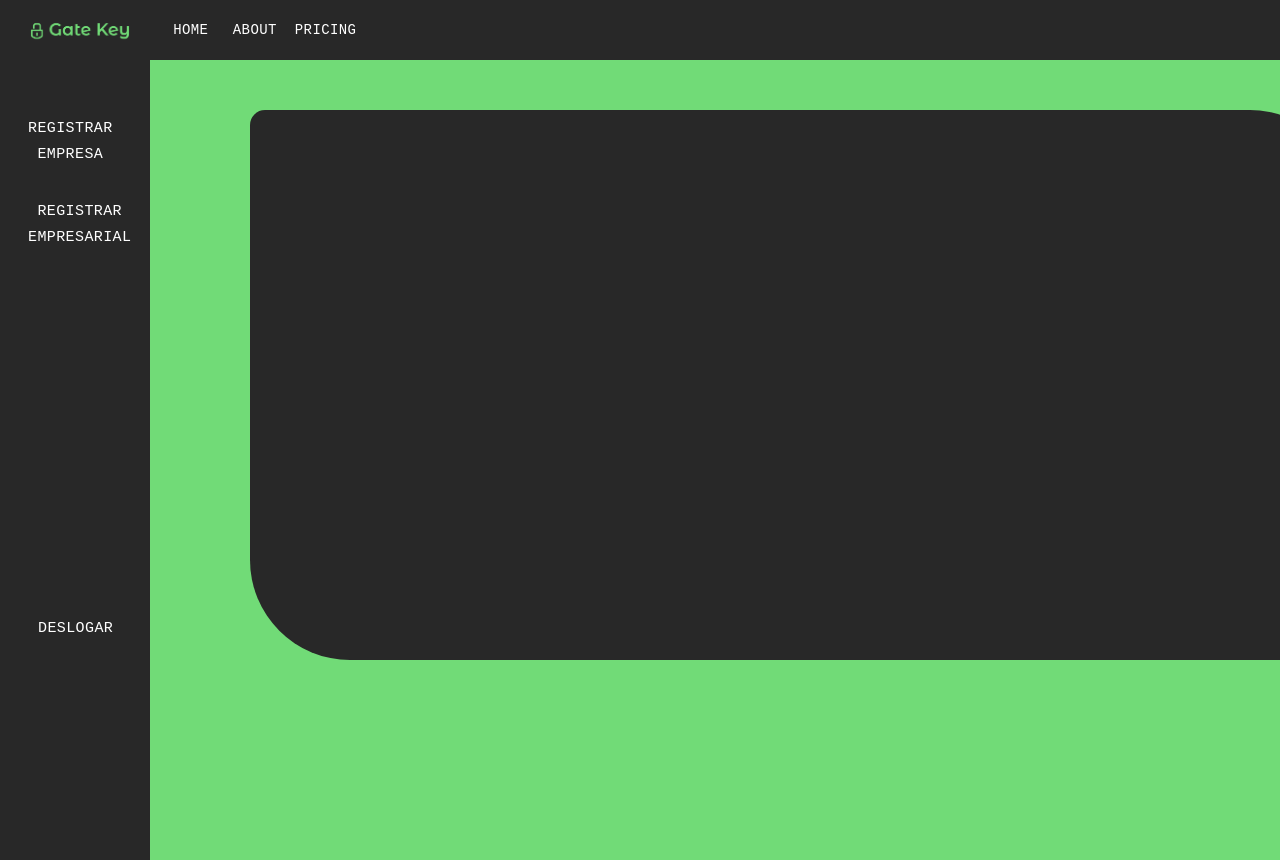
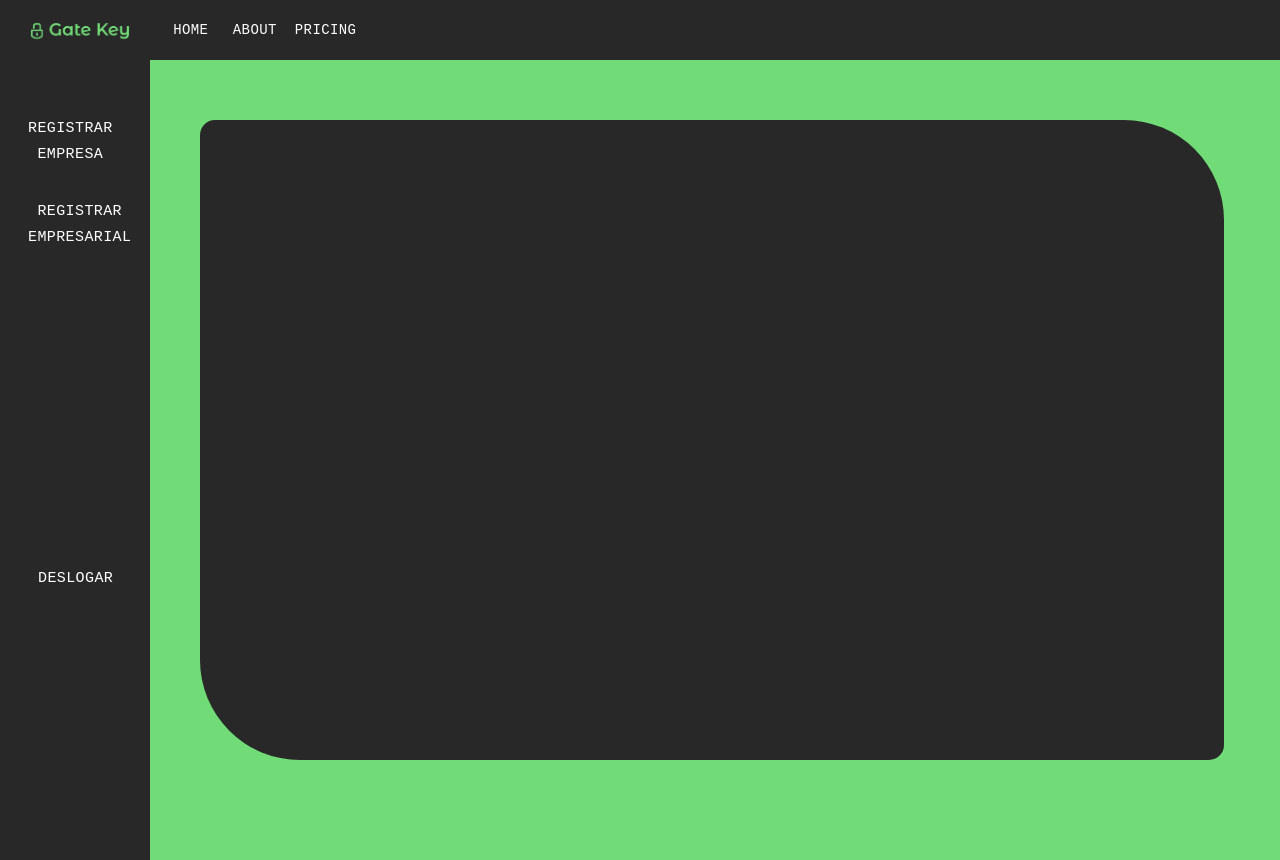
Before and after one commit to DaddoT/projeto-dds, a React (Create React App) app: page /profile in a window 1280 px wide. Shown: the top 860 px of the page. Built offline with nearby package versions, Linux system fonts and the light colour scheme; no server answers; sample sign-in values are in the browser's storage.

Commit message:
profileChanges

```diff
--- a/package.json
+++ b/package.json
@@ -13,7 +13,8 @@
     "react": "^16.13.1",
     "react-dom": "^16.13.1",
     "react-router-dom": "^5.1.2",
-    "react-scripts": "3.4.1"
+    "react-scripts": "3.4.1",
+    "typescript": "^3.8.3"
   },
   "scripts": {
     "start": "react-scripts start",
--- a/src/components/Profile/stylesProfile.css
+++ b/src/components/Profile/stylesProfile.css
@@ -1,15 +1,18 @@
  .Options {
     background-color: #282828;
-    height: 800px;
-     width: 150px;
+    height: 100vh;
+    width: 150px;
+    display: flex;
+    /* align-items: flex-start; */
 }
 
 .dashboard {
-    margin-top: -750px;
-    margin-left: 250px;
+    position: absolute;
+    top: 15vh;
+    margin-left: 200px;
     background-color: #282828;
-    height: 550px;
-    width: 1100px;
+    width: 80%;
+    height: 80vh;
     border-radius: 15px 100px 15px;
 }
 
@@ -20,7 +23,7 @@
 }
 
 .ButtonsDeslog {
-    margin-left: 30px;
+    margin-left: -90px;
     padding-top: 500px;
     height: 40px;
     width: 100px;
--- /dev/null
+++ b/src/react-app-env.d.ts
@@ -0,0 +1 @@
+/// <reference types="react-scripts" />
```
Also changed, not shown: tsconfig.json (added, +25 -0 lines), 1 other file (tests, documents, lock files or other folders).
